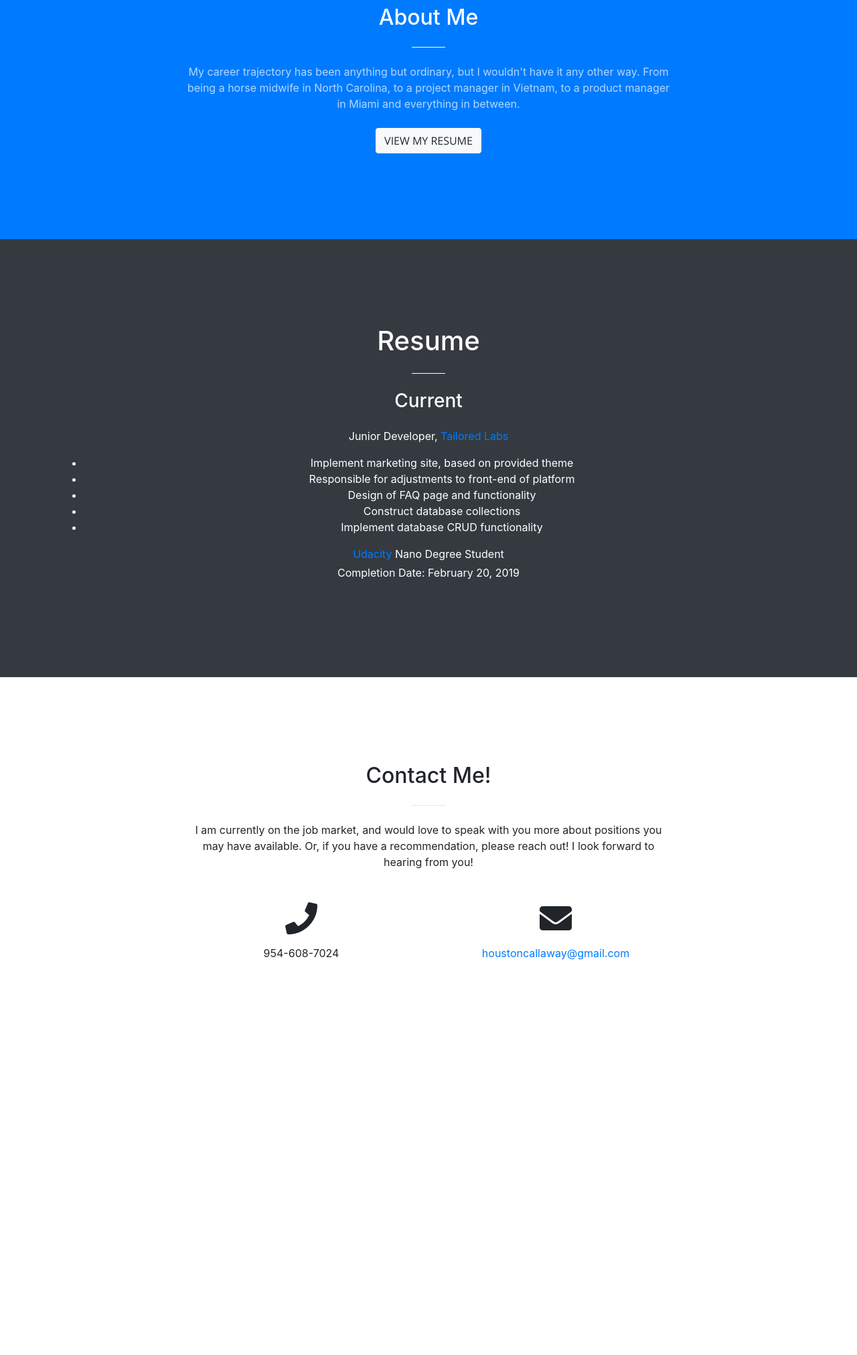
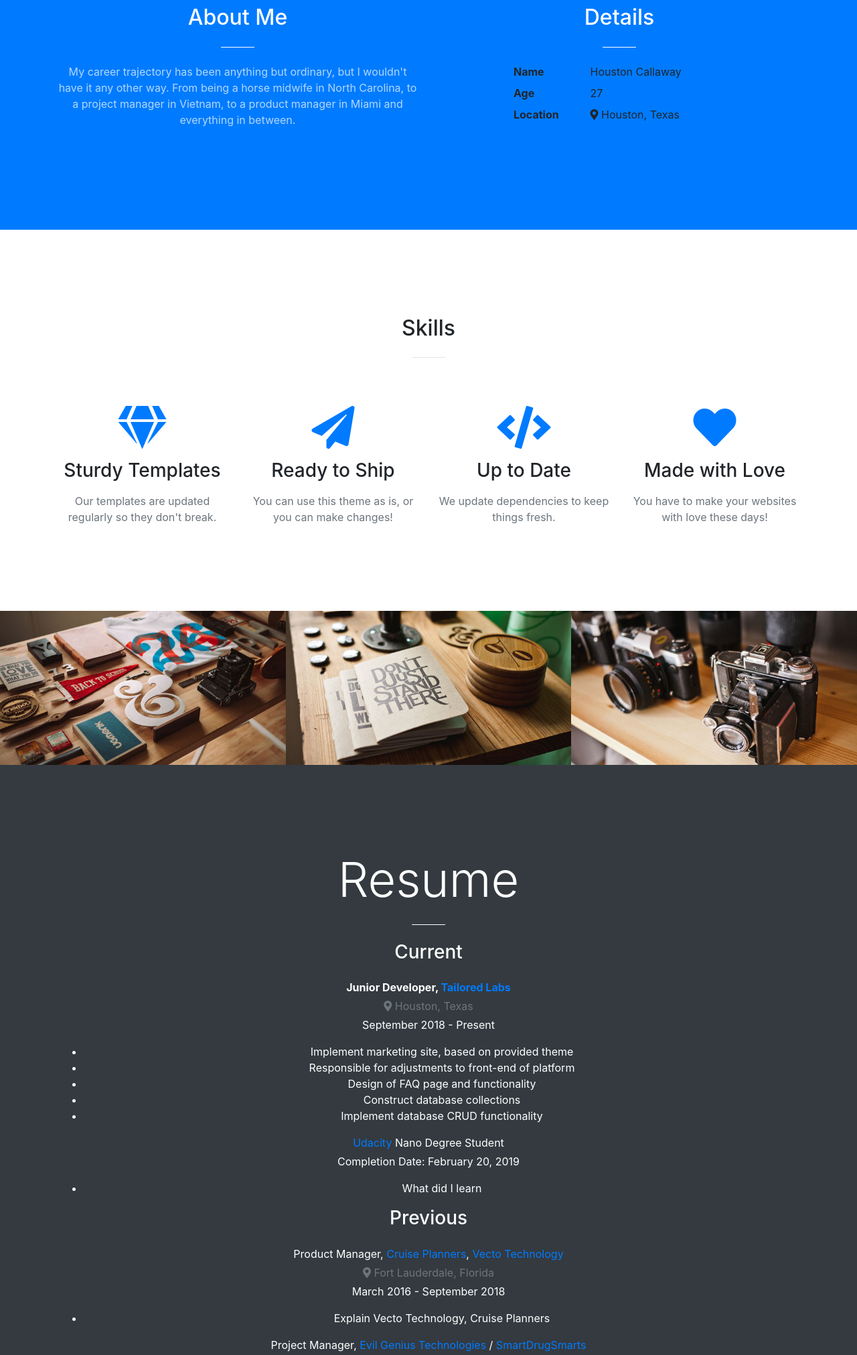
Before and after one commit to hcallaway/hcallaway.github.io, a website with bundled scripts: page index.html in a window 1280 px wide. Shown: the part 1720-3743 px from the top of the page at 67% size. Before the commit the page ends 3299 px from the top, so only its background shows below. Built offline with nearby package versions, Linux system fonts and the light colour scheme.

Commit message:
catch up on changes

```diff
--- a/index.html
+++ b/index.html
@@ -23,6 +23,7 @@
 
     <!-- Custom styles for this template -->
     <link href="css/creative.min.css" rel="stylesheet">
+    <link href="css/custom.css" rel="stylesheet">
 
   </head>
 
@@ -68,7 +69,7 @@
           </div>
           <div class="col-lg-8 mx-auto">
             <p class="text-faded mb-5">After starting and growing my career as a project manager, then product manager, in the IT field, I've always wanted to be more involved in the technical side of things. Now, I'm ready to jump in to a developer role!</p>
-            <a class="btn btn-primary btn-xl js-scroll-trigger" href="#about">Check Me Out</a>
+            <a class="btn btn-primary btn-xl js-scroll-trigger" href="#video">Check Me Out</a>
           </div>
         </div>
       </div>
@@ -89,21 +90,33 @@
     <section class="bg-primary" id="about">
         <div class="container">
           <div class="row">
-            <div class="col-lg-8 mx-auto text-center">
+            <div class="col-lg-6 mx-auto text-center">
               <h2 class="section-heading text-white">About Me</h2>
               <hr class="light my-4">
               <p class="text-faded mb-4">My career trajectory has been anything but ordinary, but I wouldn't have it any other way. From being a horse midwife in North Carolina, to a project manager in Vietnam, to a product manager in Miami and everything in between.</p>
-              <a class="btn btn-light btn-xl js-scroll-trigger" href="#resume">View My Resume</a>
+              <!-- <a class="btn btn-light btn-xl js-scroll-trigger" href="#resume">View My Resume</a> -->
+            </div>
+            <div class="col-lg-6 mx-auto text-center">
+              <h2 class="section-heading text-white">Details</h2>
+              <hr class="light my-4">
+              <dl class="row text-left">
+                  <dt class="col-sm-3">Name</dt>
+                  <dd class="col-sm-9">Houston Callaway</dd>
+                  <dt class="col-sm-3">Age</dt>
+                  <dd class="col-sm-9">27</dd>
+                  <dt class="col-sm-3">Location</dt>
+                  <dd class="col-sm-9"><i class="fas fa-map-marker-alt"></i> Houston, Texas</dd>
+              </dl>
             </div>
           </div>
         </div>
       </section>
     <!-- Start Skills Section -->
-    <!-- <section id="resume">
+    <section id="skills">
       <div class="container">
         <div class="row">
           <div class="col-lg-12 text-center">
-            <h2 class="section-heading">At Your Service</h2>
+            <h2 class="section-heading">Skills</h2>
             <hr class="my-4">
           </div>
         </div>
@@ -140,9 +153,9 @@
           </div>
         </div>
       </div>
-    </section> -->
+    </section>
     <!-- Start Portfolio -->
-    <!-- <section class="p-0" id="portfolio">
+    <section class="p-0" id="portfolio">
       <div class="container-fluid p-0">
         <div class="row no-gutters popup-gallery">
           <div class="col-lg-4 col-sm-6">
@@ -151,10 +164,10 @@
               <div class="portfolio-box-caption">
                 <div class="portfolio-box-caption-content">
                   <div class="project-category text-faded">
-                    Category
+                    Front End
                   </div>
                   <div class="project-name">
-                    Project Name
+                    Tailored Labs Marketing Site
                   </div>
                 </div>
               </div>
@@ -166,10 +179,10 @@
               <div class="portfolio-box-caption">
                 <div class="portfolio-box-caption-content">
                   <div class="project-category text-faded">
-                    Category
+                    Full Stack
                   </div>
                   <div class="project-name">
-                    Project Name
+                    Tailored Labs Platform
                   </div>
                 </div>
               </div>
@@ -181,55 +194,10 @@
               <div class="portfolio-box-caption">
                 <div class="portfolio-box-caption-content">
                   <div class="project-category text-faded">
-                    Category
+                    Front End
                   </div>
                   <div class="project-name">
-                    Project Name
-                  </div>
-                </div>
-              </div>
-            </a>
-          </div>
-          <div class="col-lg-4 col-sm-6">
-            <a class="portfolio-box" href="img/portfolio/fullsize/4.jpg">
-              <img class="img-fluid" src="img/portfolio/thumbnails/4.jpg" alt="">
-              <div class="portfolio-box-caption">
-                <div class="portfolio-box-caption-content">
-                  <div class="project-category text-faded">
-                    Category
-                  </div>
-                  <div class="project-name">
-                    Project Name
-                  </div>
-                </div>
-              </div>
-            </a>
-          </div>
-          <div class="col-lg-4 col-sm-6">
-            <a class="portfolio-box" href="img/portfolio/fullsize/5.jpg">
-              <img class="img-fluid" src="img/portfolio/thumbnails/5.jpg" alt="">
-              <div class="portfolio-box-caption">
-                <div class="portfolio-box-caption-content">
-                  <div class="project-category text-faded">
-                    Category
-                  </div>
-                  <div class="project-name">
-                    Project Name
-                  </div>
-                </div>
-              </div>
-            </a>
-          </div>
-          <div class="col-lg-4 col-sm-6">
-            <a class="portfolio-box" href="img/portfolio/fullsize/6.jpg">
-              <img class="img-fluid" src="img/portfolio/thumbnails/6.jpg" alt="">
-              <div class="portfolio-box-caption">
-                <div class="portfolio-box-caption-content">
-                  <div class="project-category text-faded">
-                    Category
-                  </div>
-                  <div class="project-name">
-                    Project Name
+                    Resume Page
                   </div>
                 </div>
               </div>
@@ -237,16 +205,18 @@
           </div>
         </div>
       </div>
-    </section> -->
+    </section>
     <!-- End Portfolio -->
     <!-- Start Resume -->
     <section class="bg-dark text-white" id="resume">
       <div class="container text-center">
-        <h1 class="mb-4">Resume</h2>
+        <h1 class="mb-3 display-3">Resume</h2>
         <hr class="light my-4">
         <!-- <a class="btn btn-light btn-xl sr-button" href="http://startbootstrap.com/template-overviews/creative/">Download Now!</a> -->
         <h3 class="mb-4">Current</h3>
-        <p>Junior Developer, <a href=tailoredlabs.org>Tailored Labs</a></p>
+        <p class="mb-1"><strong>Junior Developer, <a href=tailoredlabs.org>Tailored Labs</a></strong></p>
+        <p class="mb-1 text-muted"><i class="fas fa-map-marker-alt"></i> Houston, Texas</p>
+        <p class="">September 2018 - Present</p>
         <ul>
           <li>Implement marketing site, based on provided theme</li>
           <li>Responsible for adjustments to front-end of platform</li>
@@ -256,6 +226,20 @@
         </ul>
         <p class="mb-1"><a href=www.udacity.com>Udacity</a> Nano Degree Student</p>
         <p>Completion Date: February 20, 2019</p>
+        <ul>
+          <li>What did I learn</li>
+        </ul>
+      </div>
+      <div class="container text-center">
+        <h3 class="mb-4">Previous</h3>
+        <p class="mb-1">Product Manager, <a href=www.cruiseplanners.com>Cruise Planners</a>, <a href=www.vectotechnology.com>Vecto Technology</a></p>
+        <p class="mb-1 text-muted"><i class="fas fa-map-marker-alt"></i> Fort Lauderdale, Florida</p>
+        <p>March 2016 - September 2018</p>
+        <ul>
+          <li>Explain Vecto Technology, Cruise Planners</li>
+        </ul>
+        <p class="mb-1">Project Manager, <a href=www.evilgeniustechnologies.com>Evil Genius Technologies</a> / <a href=www.smartdrugsmarts.com>SmartDrugSmarts</a></p>
+
       </div>
     </section>
 
```
